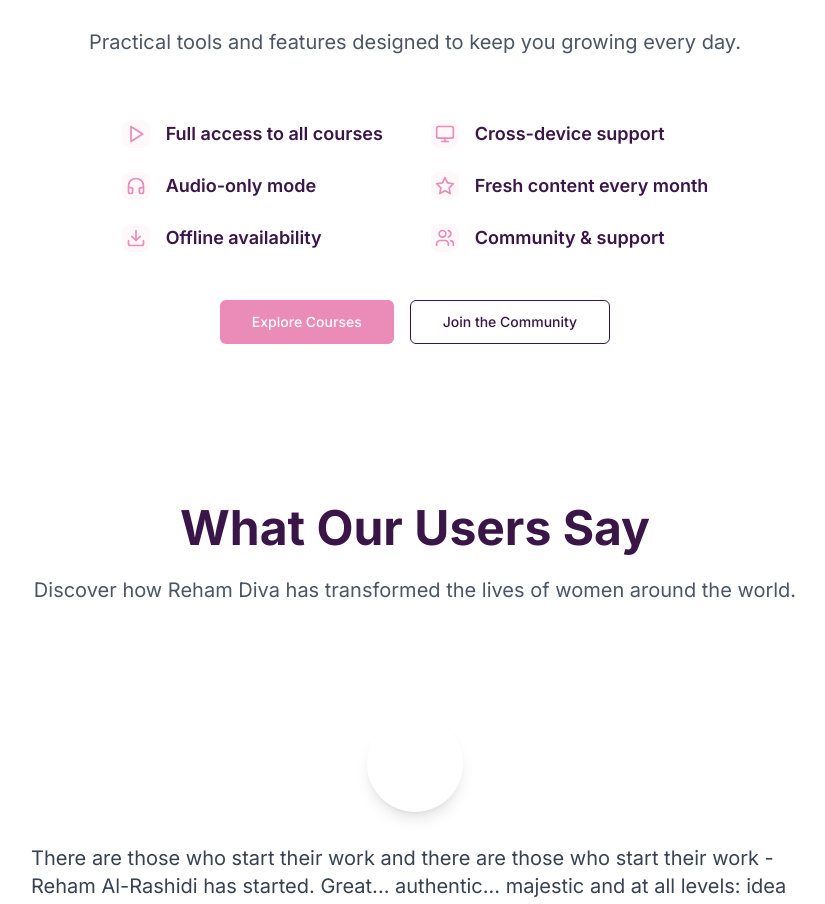
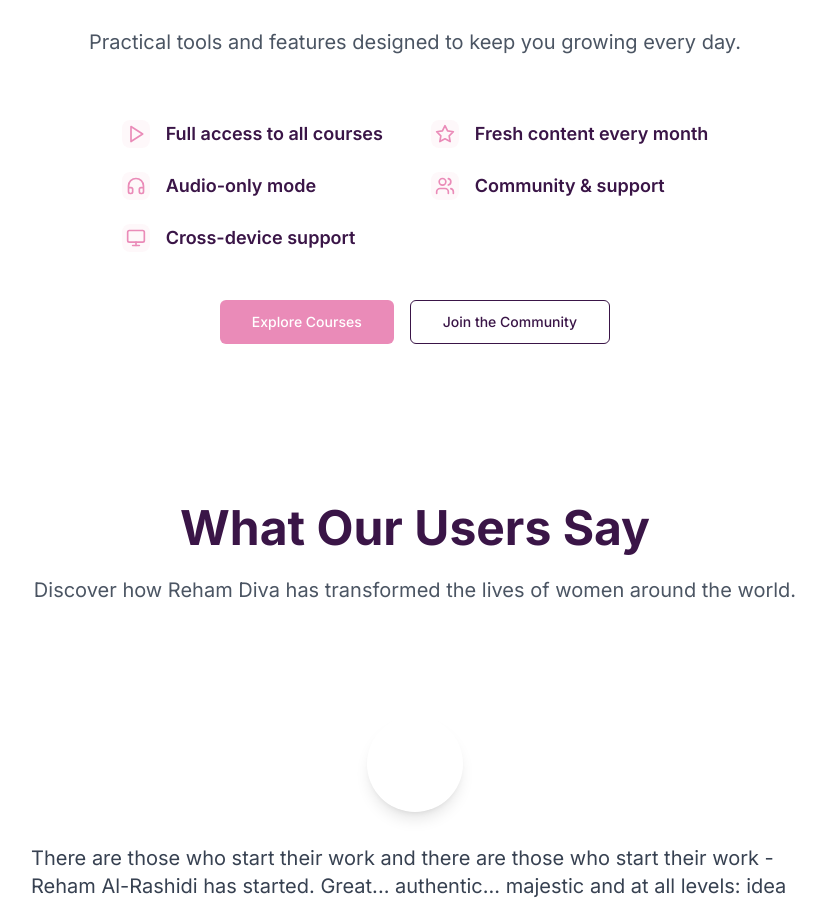
Before and after one commit to pachz/vod-landing, a Next.js app: page /en in a window 1280 px wide. Shown: the part 2460-3364 px from the top of the page, without its empty margins (225-1050 px from the left). Built offline with nearby package versions, Linux system fonts and the light colour scheme; no server answers.

Commit message:
no offline feature

```diff
--- a/components/home/Features.tsx
+++ b/components/home/Features.tsx
@@ -21,11 +21,11 @@
       title: t("features.cards.audio.title"),
       description: t("features.cards.audio.description"),
     },
-    {
-      icon: Download,
-      title: t("features.cards.offline.title"),
-      description: t("features.cards.offline.description"),
-    },
+    // {
+    //   icon: Download,
+    //   title: t("features.cards.offline.title"),
+    //   description: t("features.cards.offline.description"),
+    // },
     {
       icon: Monitor,
       title: t("features.cards.devices.title"),
```
